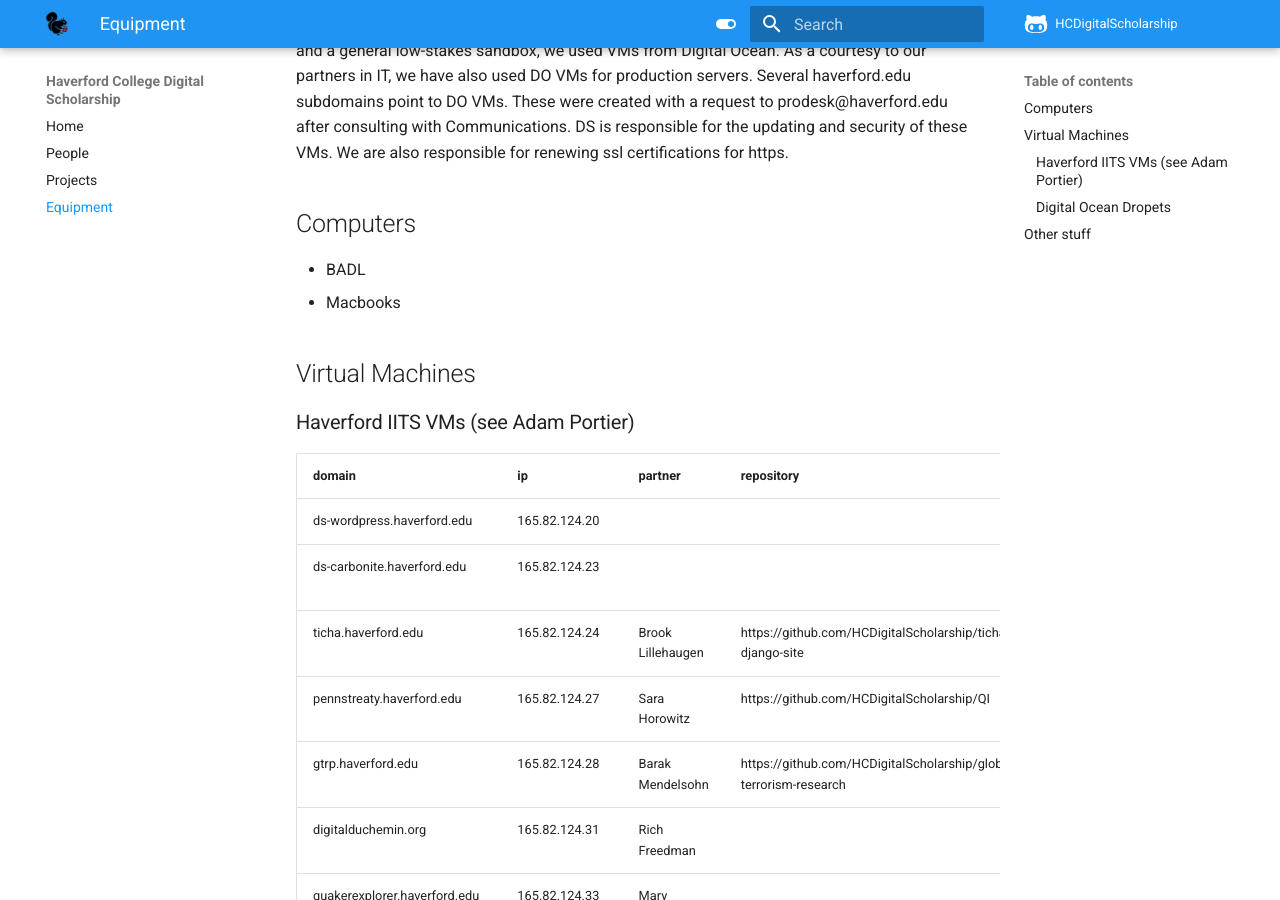
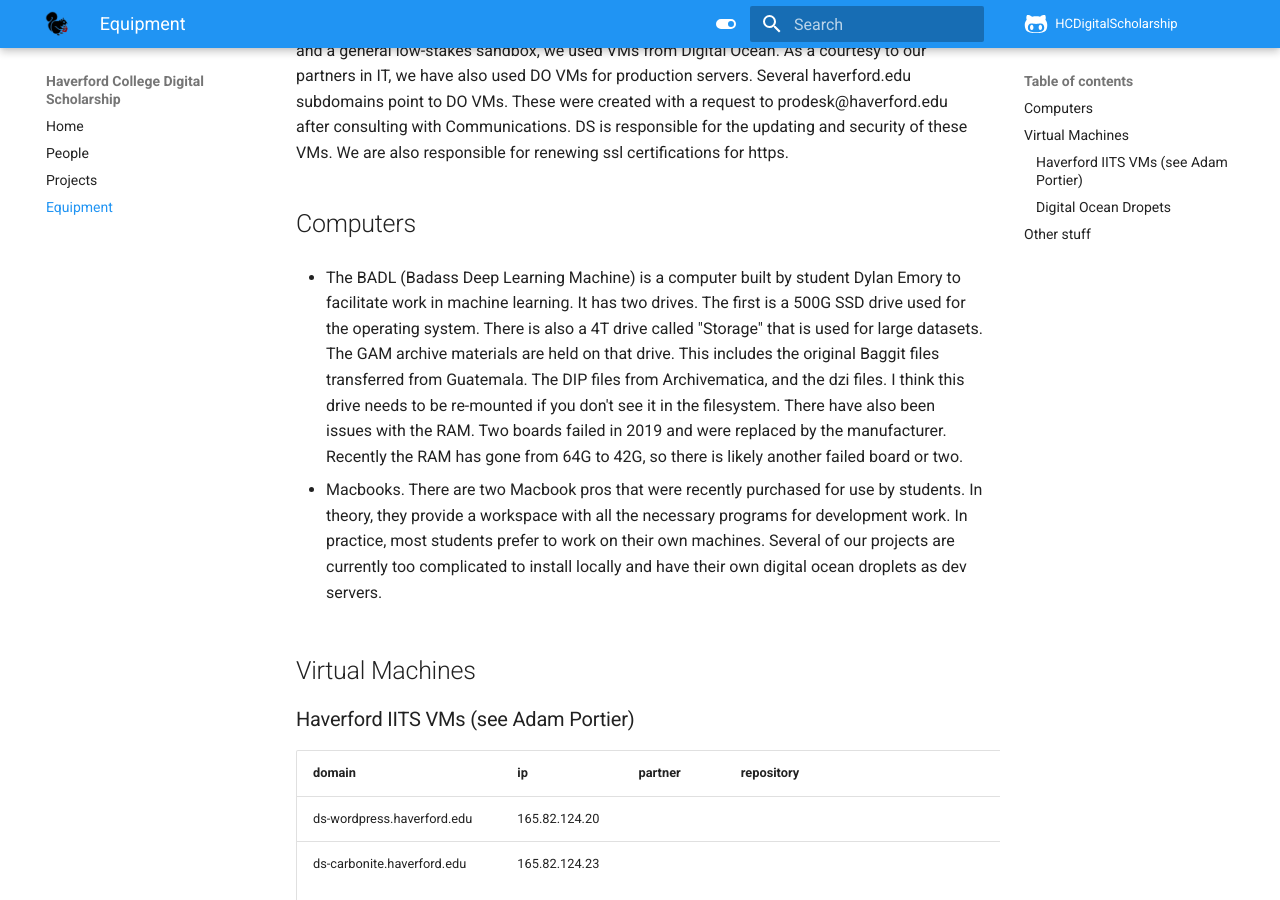
Before and after one commit to HCDigitalScholarship/Docs, an MkDocs documentation site: the page built from docs/equipment.md, in a window 1280 px wide and 900 px high, scrolled down 270 px. Built offline with MkDocs 1.6.1 and Material for MkDocs 9.7.7, drawn with Linux system fonts in a browser that asks for light colours.

Commit message:
add BADL

```diff
--- a/docs/equipment.md
+++ b/docs/equipment.md
@@ -1,10 +1,11 @@
 # Equipment
 
-There are three main categories of equipment managed by the DS program.  The first are physical computers used by students for development work. The secon are Linux virtual machines maintained by campus IT (IITS) and Adam Portier.  The campus VMs are used for production versions of long-term DS projects. We are very lucky to have access to campus IT resources and we typically only deploy or update fisnished projects to these servers.  For development servers and a general low-stakes sandbox, we used VMs from Digital Ocean.  As a courtesy to our partners in IT, we have also used DO VMs for production servers.  Several haverford.edu subdomains point to DO VMs.  These were created with a request to prodesk@haverford.edu after consulting with Communications. DS is responsible for the updating and security of these VMs.  We are also responsible for renewing ssl certifications for https.
+There are three main categories of equipment managed by the DS program.  The first are physical computers used by students for development work. The secon are Linux virtual machines maintained by campus IT (IITS) and Adam Portier. The campus VMs are used for production versions of long-term DS projects. We are very lucky to have access to campus IT resources and we typically only deploy or update fisnished projects to these servers. For development servers and a general low-stakes sandbox, we used VMs from Digital Ocean. As a courtesy to our partners in IT, we have also used DO VMs for production servers. Several haverford.edu subdomains point to DO VMs. These were created with a request to prodesk@haverford.edu after consulting with Communications. DS is responsible for the updating and security of these VMs.  We are also responsible for renewing ssl certifications for https.
 
 ## Computers
-- BADL
-- Macbooks
+- The BADL (Badass Deep Learning Machine) is a computer built by student Dylan Emory to facilitate work in machine learning. It has two drives. The first is a 500G SSD drive used for the operating system. There is also a 4T drive called "Storage" that is used for large datasets. The GAM archive materials are held on that drive. This includes the original Baggit files transferred from Guatemala. The DIP files from Archivematica, and the dzi files. I think this drive needs to be re-mounted if you don't see it in the filesystem. There have also been issues with the RAM. Two boards failed in 2019 and were replaced by the manufacturer.  Recently the RAM has gone from 64G to 42G, so there is likely another failed board or two.
+
+- Macbooks. There are two Macbook pros that were recently purchased for use by students. In theory, they provide a workspace with all the necessary programs for development work.  In practice, most students prefer to work on their own machines.  Several of our projects are currently too complicated to install locally and have their own digital ocean droplets as dev servers.
 
 ## Virtual Machines
 
```
